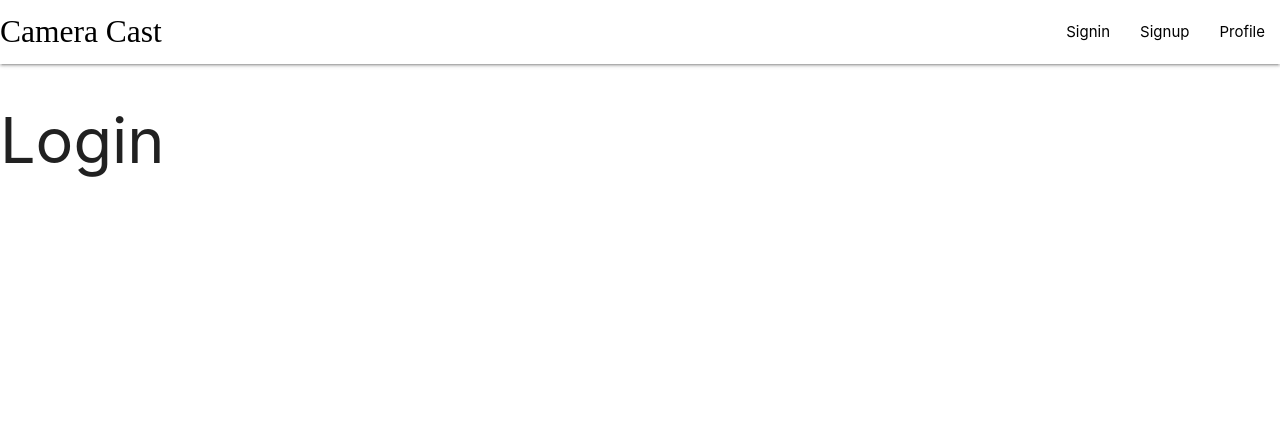
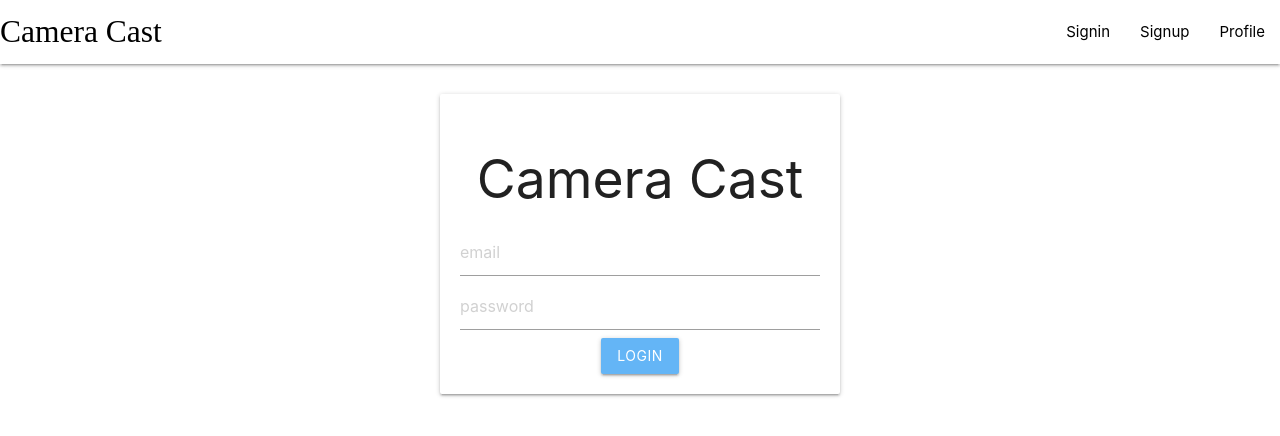
Before and after one commit to adamcg123/Final-Project-07, a React (Create React App) app in the folder client/: page /signin in a window 1280 px wide. Shown: the top 436 px of the page. Built offline with nearby package versions, Linux system fonts and the light colour scheme; a web font is replaced by a local one.

Commit message:
create signin page

```diff
--- a/client/src/App.css
+++ b/client/src/App.css
@@ -7,3 +7,18 @@ a{
 .brand-logo{
   font-family: 'Grand Hotel', cursive;
 }
+
+.mycard{
+  margin-top: 30px;
+}
+.auth-card{
+  padding: 20px;
+  text-align: center;
+  max-width: 400px;
+  margin: 10px auto;
+}
+/* label underline focus color */
+   .input-field input[type=text]:focus {
+     border-bottom: 1px solid rgb(8, 93, 252) !important;
+     box-shadow: 0 1px 0 0 rgb(8, 93, 252)!important ;
+   }
--- a/client/src/App.js
+++ b/client/src/App.js
@@ -3,7 +3,7 @@ import NavBar from './components/NavBar';
 import "./App.css"
 import {BrowserRouter,Route} from 'react-router-dom'
 import Home  from './components/Home';
-import Signin from './components/Login';
+import Signin from './components/Signin';
 import Profile from './components/Profile';
 import Signup from './components/Signup';
 
--- a/client/src/components/Login.js
+++ /dev/null
@@ -1,8 +0,0 @@
-import React from 'react'
-
-const Login = () =>{
-    return(
-        <h1>Login</h1>
-    )
-}
-export default Login;
--- /dev/null
+++ b/client/src/components/Signin.js
@@ -0,0 +1,18 @@
+import React from 'react'
+
+const Signin = () =>{
+    return(
+     <div className='mycard'>
+          <div className="card auth-card input-field ">
+          <h2> Camera Cast</h2>
+          <input type= "text"  placeholder='email'/>
+              <input type= "text" placeholder='password'/>
+  <button className="btn waves-effect waves-light #64b5f6 blue lighten-2">Login </button>
+
+
+
+      </div>
+     </div>
+    )
+}
+export default Signin;
```
